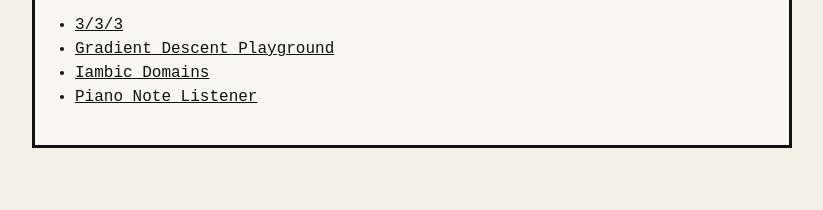
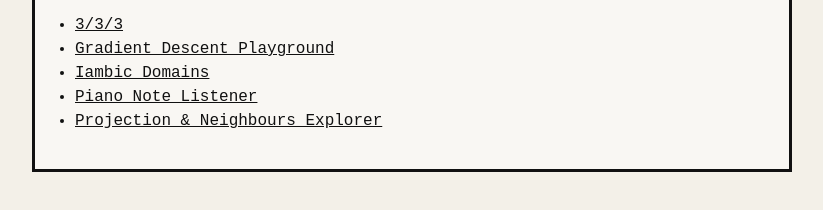
Before and after one commit to mojones/mojones.github.io, a plain HTML site: page index.html in a window 1280 px wide. Shown: the part 186-396 px from the top of the page, without its empty margins (228-1051 px from the left). Drawn offline with Linux system fonts and the light colour scheme.

Commit message:
feat: add projection-explorer project link

```diff
--- a/index.html
+++ b/index.html
@@ -64,6 +64,7 @@
       <li><a href="/gradient-descent/">Gradient Descent Playground</a></li>
       <li><a href="/iambic_domains/">Iambic Domains</a></li>
       <li><a href="/piano-note-listener/">Piano Note Listener</a></li>
+      <li><a href="/projection-explorer/">Projection &amp; Neighbours Explorer</a></li>
     </ul>
   </main>
 </body>
```
